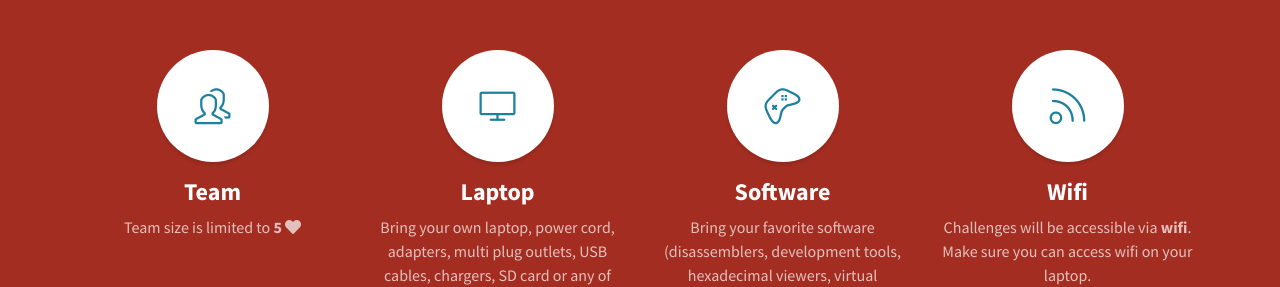
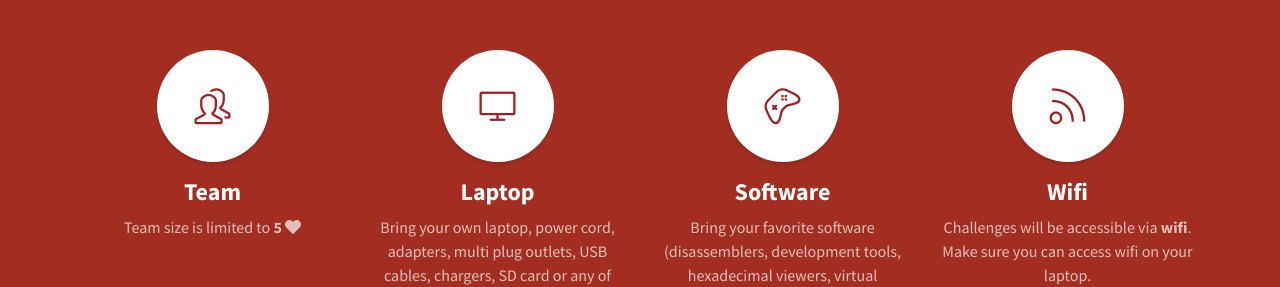
Before and after one commit to ph0wn/ph0wn.github.io, a Jekyll site: the page built from index.html, in a window 1280 px wide. Shown: the part 1621-1908 px from the top of the page. Built offline with Jekyll 4.4.1, drawn with Linux system fonts in a browser that asks for light colours.

Commit message:
service icons with ph0wn color

```diff
--- a/assets/css/stylish-portfolio.css
+++ b/assets/css/stylish-portfolio.css
@@ -206,7 +206,7 @@ h6 {
 
 .service-icon {
   background-color: #fff;
-  color: #1D809F;
+  color: #a31d21;
   height: 7rem;
   width: 7rem;
   display: block;
```
